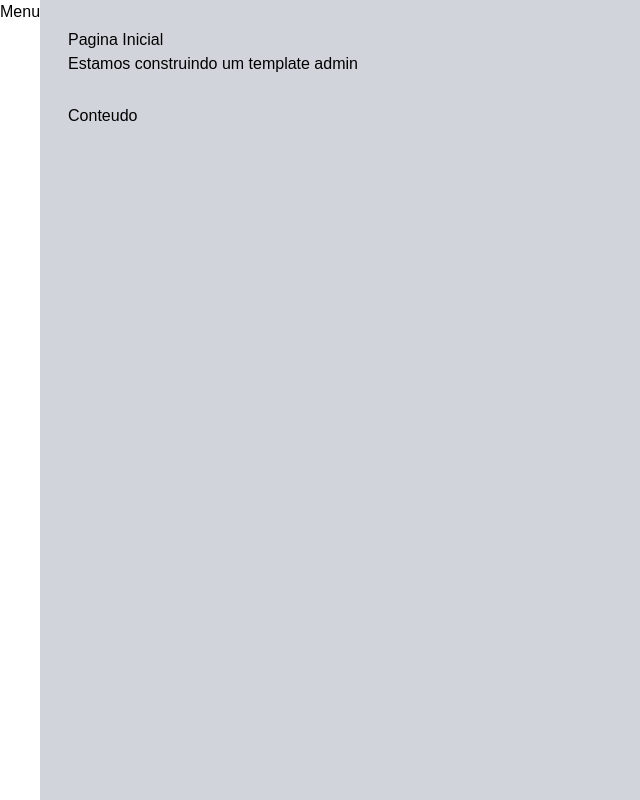
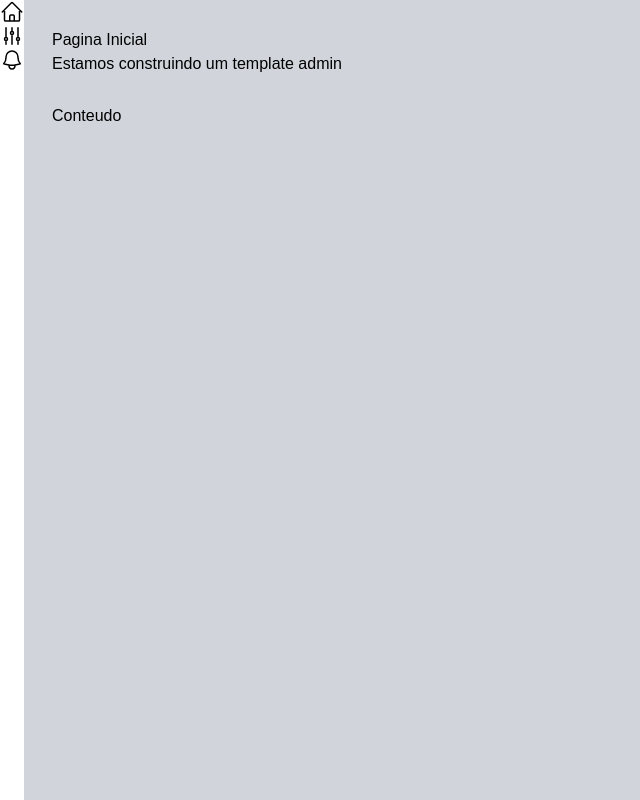
Before and after one commit to JonataRamalho/admin-next, a Next.js app: page / in a window 1280 px wide. Shown: the whole page, without its empty margins (0-640 px from the left). Built offline with nearby package versions, Linux system fonts and the light colour scheme.

Commit message:
feat: Adiciona icones do menu

```diff
--- /dev/null
+++ b/src/components/icons/index.tsx
@@ -0,0 +1,17 @@
+export const IconeCasa = (
+  <svg xmlns="http://www.w3.org/2000/svg" fill="none" viewBox="0 0 24 24" strokeWidth={1.5} stroke="currentColor" className="w-6 h-6">
+    <path strokeLinecap="round" strokeLinejoin="round" d="M2.25 12l8.954-8.955c.44-.439 1.152-.439 1.591 0L21.75 12M4.5 9.75v10.125c0 .621.504 1.125 1.125 1.125H9.75v-4.875c0-.621.504-1.125 1.125-1.125h2.25c.621 0 1.125.504 1.125 1.125V21h4.125c.621 0 1.125-.504 1.125-1.125V9.75M8.25 21h8.25" />
+  </svg>
+)
+
+export const IconeAjustes = (
+  <svg xmlns="http://www.w3.org/2000/svg" fill="none" viewBox="0 0 24 24" strokeWidth={1.5} stroke="currentColor" className="w-6 h-6">
+    <path strokeLinecap="round" strokeLinejoin="round" d="M6 13.5V3.75m0 9.75a1.5 1.5 0 010 3m0-3a1.5 1.5 0 000 3m0 3.75V16.5m12-3V3.75m0 9.75a1.5 1.5 0 010 3m0-3a1.5 1.5 0 000 3m0 3.75V16.5m-6-9V3.75m0 3.75a1.5 1.5 0 010 3m0-3a1.5 1.5 0 000 3m0 9.75V10.5" />
+  </svg>
+)
+
+export const IconceSino = (
+  <svg xmlns="http://www.w3.org/2000/svg" fill="none" viewBox="0 0 24 24" strokeWidth={1.5} stroke="currentColor" className="w-6 h-6">
+    <path strokeLinecap="round" strokeLinejoin="round" d="M14.857 17.082a23.848 23.848 0 005.454-1.31A8.967 8.967 0 0118 9.75v-.7V9A6 6 0 006 9v.75a8.967 8.967 0 01-2.312 6.022c1.733.64 3.56 1.085 5.455 1.31m5.714 0a24.255 24.255 0 01-5.714 0m5.714 0a3 3 0 11-5.714 0" />
+  </svg>
+)
--- /dev/null
+++ b/src/components/template/MenuItem.tsx
@@ -0,0 +1,13 @@
+interface MenuItemProps {
+  url: string
+  texto: string
+  icone: any
+}
+
+export default function MenuItem(props: MenuItemProps) {
+  return (
+    <li className={``}>
+      {props.icone}
+    </li>
+  )
+}
--- a/src/components/template/MenuLateral.tsx
+++ b/src/components/template/MenuLateral.tsx
@@ -1,7 +1,14 @@
+import { IconceSino, IconeAjustes, IconeCasa } from "../icons/index";
+import MenuItem from "./MenuItem";
+
 export default function MenuLateral() {
   return (
     <aside>
-      <h1>Menu</h1>
+      <ul>
+        <MenuItem url="/" texto="Início" icone={IconeCasa} />
+        <MenuItem url="/ajustes" texto="Ajustes" icone={IconeAjustes} />
+        <MenuItem url="/notificacoes" texto="Notificações" icone={IconceSino} />
+      </ul>
     </aside>
   )
 }
```
